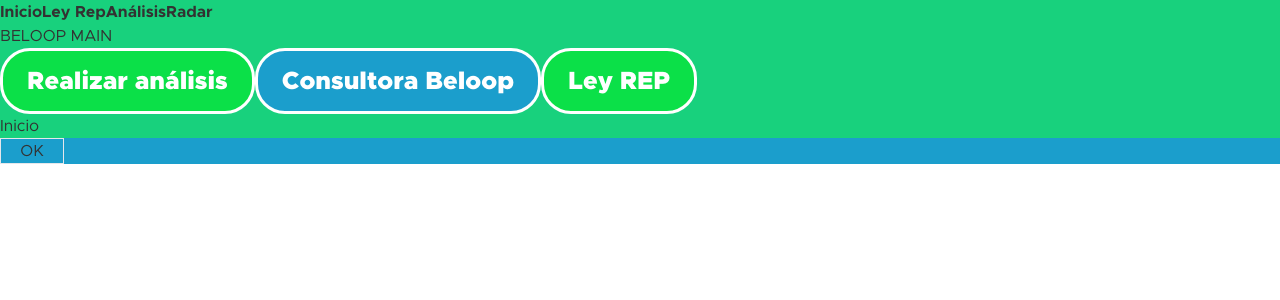
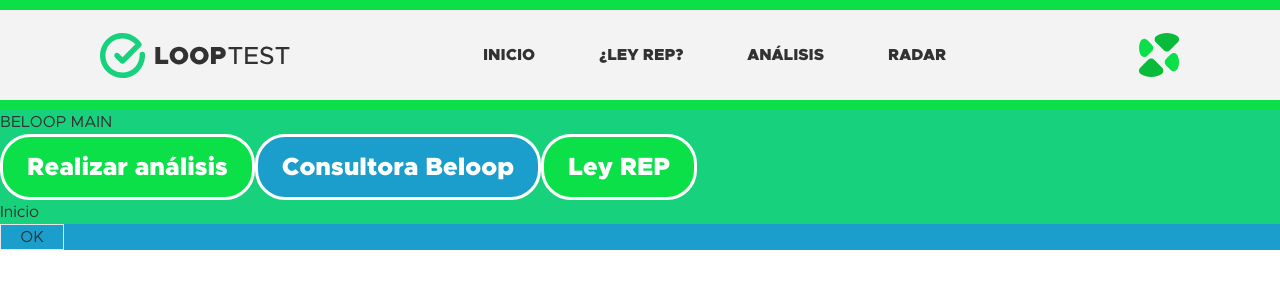
Before and after one commit to Felipeazs/Beloop-webapp, a React (Create React App) app in the folder frontend/: page / in a window 1280 px wide. Shown: the top 300 px of the page. Built offline with nearby package versions, Linux system fonts and the light colour scheme.

Commit message:
Header styling

```diff
--- a/frontend/src/App.css
+++ b/frontend/src/App.css
@@ -27,3 +27,11 @@
   font-family: Metropolis, sans-serif;
   color: #333232;
 }
+.h_line {
+  height: 10px;
+  background-color: #0be048;
+}
+
+nav a.active {
+  border-bottom: solid 3px #0be048;
+}
--- a/frontend/src/App.js
+++ b/frontend/src/App.js
@@ -21,6 +21,10 @@
 						element={<Inicio />}
 					/>
 					<Route
+						path='/inicio'
+						element={<Inicio />}
+					/>
+					<Route
 						path='/ley-rep'
 						element={<Rep />}
 					/>
--- a/frontend/src/components/UI/Button.jsx
+++ b/frontend/src/components/UI/Button.jsx
@@ -6,7 +6,7 @@
 
 	return (
 		<button
-			className={`${base} ${mode === 'primary' ? 'bg-btn_primary' : 'bg-secondary'}`}
+			className={`${base} ${mode === 'primary' ? 'bg-quaternary' : 'bg-secondary'}`}
 			type={type}
 		>
 			{title}
--- a/frontend/src/components/layout/Header.jsx
+++ b/frontend/src/components/layout/Header.jsx
@@ -1,14 +1,34 @@
 import React from 'react';
-import { Link } from 'react-router-dom';
+import { NavLink } from 'react-router-dom';
 
 const Header = () => {
 	return (
-		<div className='bg-primary text-white font-metropolis font-bold'>
-			<Link to='/'>Inicio</Link>
-			<Link to='/ley-rep'>Ley Rep</Link>
-			<Link to='/analisis'>Análisis</Link>
-			<Link to='/radar'>Radar</Link>
-		</div>
+		<>
+			<div className='h_line'></div>
+			<nav className='flex flex-row justify-between items-center sm:p-header_sm md:p-header_md lg:p-header_lg bg-tertiary text-default font-metropolis font-black h-header'>
+				<div className='sm:mx-auto md:mx-0'>
+					<img
+						src='/logos/logo-2-md.svg'
+						alt='logo2smd'
+						width='190'
+					/>
+				</div>
+				<div className='flex flex-row sm:hidden md:flex md:gap-12 lg:gap-16 leading-header'>
+					<NavLink to='/inicio'>INICIO</NavLink>
+					<NavLink to='/ley-rep'>¿LEY REP?</NavLink>
+					<NavLink to='/analisis'>ANÁLISIS</NavLink>
+					<NavLink to='/radar'>RADAR</NavLink>
+				</div>
+				<div className='sm:hidden md:inline-block'>
+					<img
+						src='/logos/logo-1-sm.svg'
+						alt='logo1sm'
+						width='41'
+					/>
+				</div>
+			</nav>
+			<div className='h_line'></div>
+		</>
 	);
 };
 
--- a/frontend/tailwind.config.js
+++ b/frontend/tailwind.config.js
@@ -13,9 +13,8 @@
 		backgroundColor: () => ({
 			primary: '#18D17D',
 			secondary: '#1B9ECC',
-			tertiary: '#D9D9D9',
-			btn_primary: '#0BE048',
-			btn_secondary: '#1B9ECC',
+			tertiary: '#F3F3F3',
+			quaternary: '#0BE048',
 		}),
 		textColor: () => ({
 			primary: '#18D17D',
@@ -32,11 +31,18 @@
 			metropolis: ["'Metropolis'", ...defaultFonts.fontFamily.mono],
 		}),
 		extend: {
+			height: {
+				header: '90px',
+			},
 			padding: {
 				button: '18px 24px 17px 24px',
+				header_lg: '0 100px 0 100px',
+				header_md: '0 60px 0 60px',
+				header_sm: '0 20px 0 20px',
 			},
 			lineHeight: {
 				button: '25px',
+				header: '18px',
 			},
 			borderRadius: {
 				button: '30px',
```
Also changed, not shown: frontend/public/logos/logo-1-sm.svg (added), frontend/public/logos/logo-2-md.svg (added).
